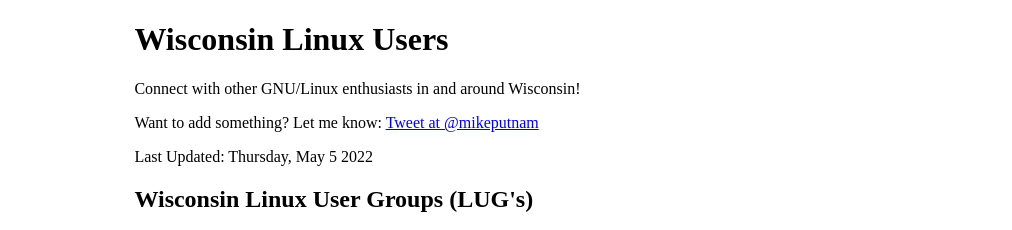
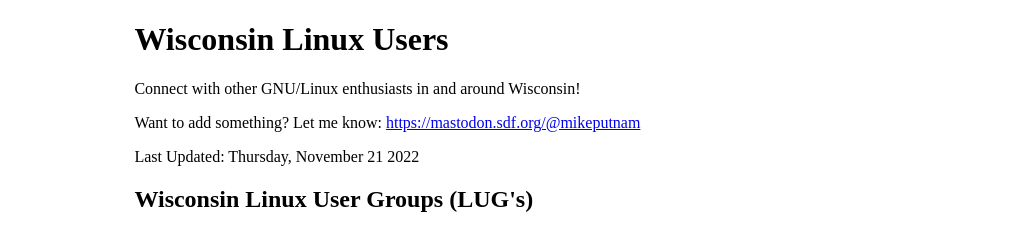
Before and after one commit to wisconsinlinux/wisconsinlinux.github.io, a plain HTML site: page index.html in a window 1280 px wide. Shown: the top 230 px of the page, 0-1012 px from the left. Drawn offline with Linux system fonts and the light colour scheme.

Commit message:
Remove garbage; add useful.

```diff
--- a/index.html
+++ b/index.html
@@ -32,10 +32,9 @@
             <h1>Wisconsin Linux Users</h1>
             <p>Connect with other GNU/Linux enthusiasts in and around Wisconsin!</p>
             <p>Want to add something? Let me know:
-                <a href="https://twitter.com/intent/tweet?screen_name=mikeputnam&amp;text=For%20wis-linux%3A" class="twitter-mention-button" data-related="mikeputnam">Tweet at @mikeputnam</a>
-                <script>!function(d,s,id){var js,fjs=d.getElementsByTagName(s)[0];if(!d.getElementById(id)){js=d.createElement(s);js.id=id;js.src="//platform.twitter.com/widgets.js";fjs.parentNode.insertBefore(js,fjs);}}(document,"script","twitter-wjs");</script>
+                <a href="https://mastodon.sdf.org/@mikeputnam">https://mastodon.sdf.org/@mikeputnam</a>
             </p>
-            <p>Last Updated: Thursday, May 5 2022</p>
+            <p>Last Updated: Thursday, November 21 2022</p>
             <h2>Wisconsin Linux User Groups (LUG's)</h2>
                 <ul>
                     <li>Fond du Lac Linux Users Group <a href="http://www.fdllug.org/">http://www.fdllug.org/</a></li>
```
